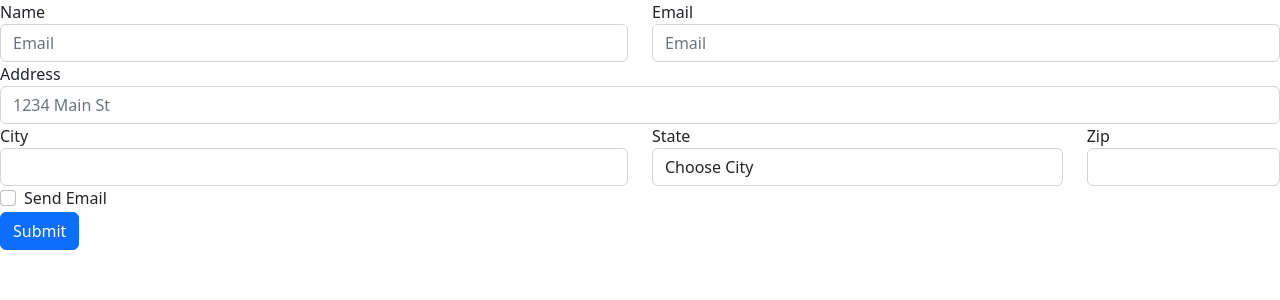
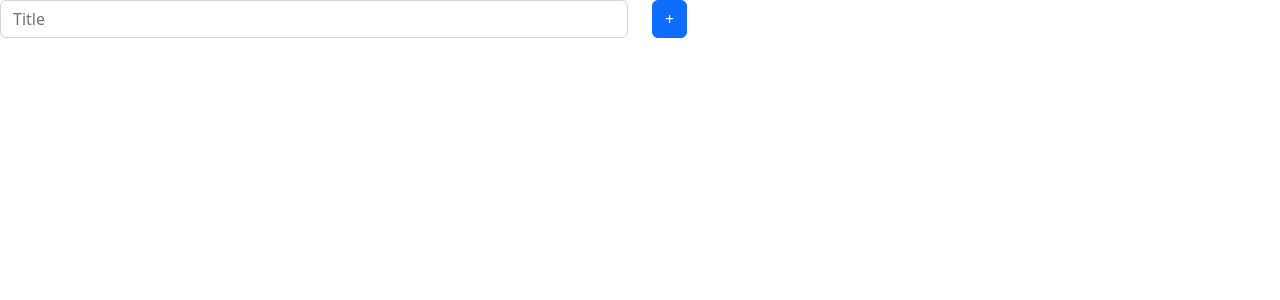
Before and after one commit to aliakbari77/react-18-exercise, a React (Vite) app: page / in a window 1280 px wide. Shown: the top 300 px of the page. Built offline with nearby package versions, Linux system fonts and the light colour scheme; the HTML template or start-up script is replaced by a standard one.

Commit message:
feat: add TodoList

```diff
--- a/src/App.tsx
+++ b/src/App.tsx
@@ -2,12 +2,12 @@ import React, { useState } from "react";
 import UserForm from "./components/UserForm";
 import DynamicForm from "./components/DynamicForm";
 import UserProfileForm from "./components/UserProfileForm";
+import ToDoList from "./components/ToDoList";
 
 const App = () => {
-
 	return (
 		<>
-    <UserProfileForm/>
+			<ToDoList />
 		</>
 	);
 };
--- /dev/null
+++ b/src/components/ToDoList.tsx
@@ -0,0 +1,94 @@
+import React, { useState, FormEvent, ChangeEvent } from "react";
+
+interface ToDo {
+	id: number;
+	text: string;
+}
+
+const ToDoList = () => {
+	const [item, setItem] = useState("");
+	const [todos, setToDos] = useState<ToDo[]>([]);
+
+	const chageInput = (event: ChangeEvent<HTMLInputElement>) => {
+		const { name, value } = event.target;
+		setItem(value);
+	};
+
+	const addToDo = (event: FormEvent<HTMLFormElement>) => {
+		event.preventDefault();
+
+		if (item.trim() === "") {
+			return;
+		}
+
+		const newItem: ToDo = {
+			id: Date.now(),
+			text: item?.trim(),
+		};
+
+		setItem("");
+		setToDos([...todos, newItem]);
+	};
+
+	const removeFromToDo = (id: number) => {
+		const filteredTodo = todos.filter((item, index) => item.id !== id);
+		setToDos(filteredTodo);
+	};
+
+	const updateToDo = (id: number) => {
+		const updatedTodo = todos.map((item, index) => {
+			if (item.id == id) {
+				return { ...item, text: "edited" };
+			}
+			return item;
+		});
+
+		setToDos(updatedTodo);
+	};
+
+	return (
+		<>
+			<form onSubmit={addToDo}>
+				<div className="row">
+					<div className="col">
+						<input
+							type="text"
+							value={item}
+							name="text"
+							className="form-control"
+							placeholder="Title"
+							onChange={chageInput}
+						/>
+					</div>
+					<div className="col">
+						<button type="submit" className="btn btn-primary">
+							+
+						</button>
+					</div>
+				</div>
+			</form>
+
+			<ul className="list-group">
+				{todos.map((item, index) => (
+					<li className="list-group-item">
+						{item.text}
+						<button
+							className="btn btn-secondary"
+							onClick={() => updateToDo(item.id)}
+						>
+							edit
+						</button>
+						<button
+							className="btn btn-danger"
+							onClick={() => removeFromToDo(item.id)}
+						>
+							remove
+						</button>
+					</li>
+				))}
+			</ul>
+		</>
+	);
+};
+
+export default ToDoList;
```
